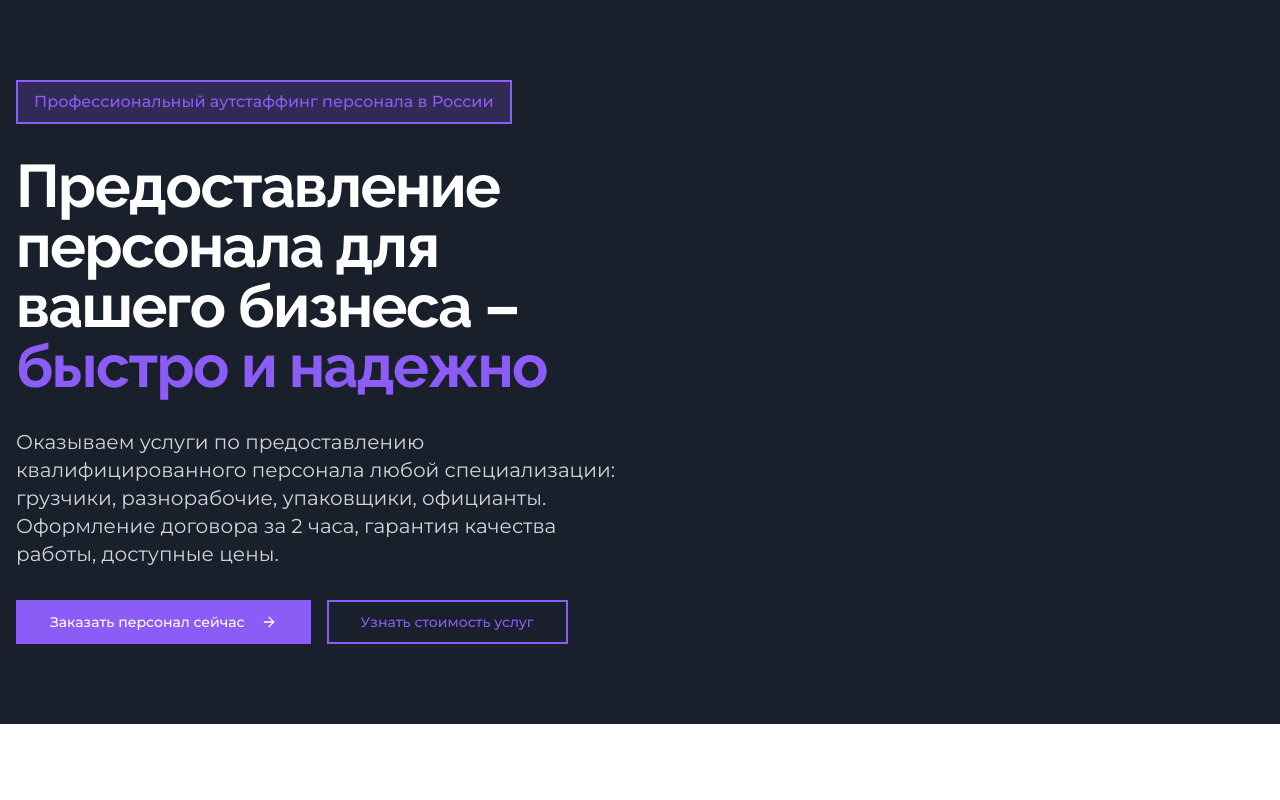
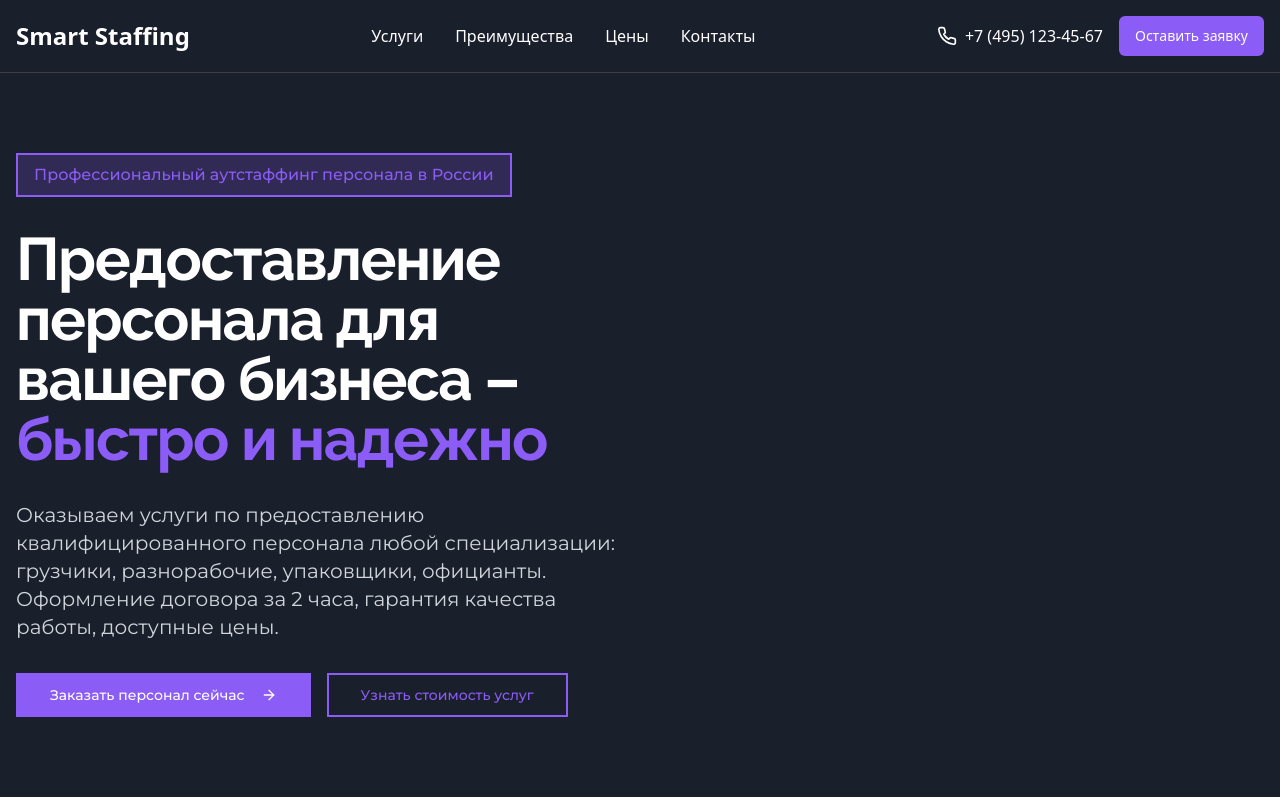
Before and after one commit to anvlasv/smart-staffing-landing, a React (Vite) app: page / in a window 1280 px wide. Shown: the top 800 px of the page. Built offline with nearby package versions, Linux system fonts and the light colour scheme.

Commit message:
Add header and footer
Added header and footer components with logo, contact information, and phone number.

```diff
--- /dev/null
+++ b/src/components/Footer.tsx
@@ -0,0 +1,59 @@
+
+import { Phone, Mail, MapPin } from "lucide-react";
+
+export const Footer = () => {
+  return (
+    <footer className="bg-background py-12 border-t border-muted">
+      <div className="container mx-auto px-4">
+        <div className="grid grid-cols-1 md:grid-cols-3 gap-8">
+          <div>
+            <h3 className="text-2xl font-bold text-foreground mb-4">Smart Staffing</h3>
+            <p className="text-muted-foreground">
+              Профессиональный аутстаффинг персонала в России. Быстро, надежно, выгодно.
+            </p>
+          </div>
+
+          <div>
+            <h4 className="text-lg font-semibold text-foreground mb-4">Контакты</h4>
+            <div className="space-y-3">
+              <a href="tel:+74951234567" className="flex items-center space-x-2 text-muted-foreground hover:text-primary transition-colors">
+                <Phone className="h-5 w-5" />
+                <span>+7 (495) 123-45-67</span>
+              </a>
+              <a href="mailto:info@smartstaffing.ru" className="flex items-center space-x-2 text-muted-foreground hover:text-primary transition-colors">
+                <Mail className="h-5 w-5" />
+                <span>info@smartstaffing.ru</span>
+              </a>
+              <div className="flex items-center space-x-2 text-muted-foreground">
+                <MapPin className="h-5 w-5" />
+                <span>г. Москва, ул. Примерная, д. 1</span>
+              </div>
+            </div>
+          </div>
+
+          <div>
+            <h4 className="text-lg font-semibold text-foreground mb-4">Навигация</h4>
+            <div className="space-y-2">
+              <a href="#services" className="block text-muted-foreground hover:text-primary transition-colors">
+                Услуги
+              </a>
+              <a href="#benefits" className="block text-muted-foreground hover:text-primary transition-colors">
+                Преимущества
+              </a>
+              <a href="#pricing" className="block text-muted-foreground hover:text-primary transition-colors">
+                Цены
+              </a>
+              <a href="#contact" className="block text-muted-foreground hover:text-primary transition-colors">
+                Контакты
+              </a>
+            </div>
+          </div>
+        </div>
+
+        <div className="mt-12 pt-8 border-t border-muted text-center text-muted-foreground">
+          <p>© {new Date().getFullYear()} Smart Staffing. Все права защищены.</p>
+        </div>
+      </div>
+    </footer>
+  );
+};
--- /dev/null
+++ b/src/components/Header.tsx
@@ -0,0 +1,42 @@
+
+import { Phone, Mail } from "lucide-react";
+import { Button } from "./ui/button";
+
+export const Header = () => {
+  return (
+    <header className="bg-background py-4 border-b border-muted">
+      <div className="container mx-auto px-4">
+        <div className="flex items-center justify-between">
+          <div className="flex items-center space-x-2">
+            <span className="text-2xl font-bold text-foreground">Smart Staffing</span>
+          </div>
+
+          <nav className="hidden md:flex items-center space-x-8">
+            <a href="#services" className="text-foreground hover:text-primary transition-colors">
+              Услуги
+            </a>
+            <a href="#benefits" className="text-foreground hover:text-primary transition-colors">
+              Преимущества
+            </a>
+            <a href="#pricing" className="text-foreground hover:text-primary transition-colors">
+              Цены
+            </a>
+            <a href="#contact" className="text-foreground hover:text-primary transition-colors">
+              Контакты
+            </a>
+          </nav>
+
+          <div className="flex items-center space-x-4">
+            <a href="tel:+74951234567" className="flex items-center space-x-2 text-foreground hover:text-primary transition-colors">
+              <Phone className="h-5 w-5" />
+              <span className="hidden md:inline">+7 (495) 123-45-67</span>
+            </a>
+            <Button asChild>
+              <a href="#contact">Оставить заявку</a>
+            </Button>
+          </div>
+        </div>
+      </div>
+    </header>
+  );
+};
--- a/src/pages/Index.tsx
+++ b/src/pages/Index.tsx
@@ -4,15 +4,21 @@ import { ServicesSection } from "@/components/ServicesSection";
 import { PricingSection } from "@/components/PricingSection";
 import { BenefitsSection } from "@/components/BenefitsSection";
 import { ContactForm } from "@/components/ContactForm";
+import { Header } from "@/components/Header";
+import { Footer } from "@/components/Footer";
 
 const Index = () => {
   return (
     <div className="min-h-screen bg-white">
-      <HeroSection />
-      <ServicesSection />
-      <BenefitsSection />
-      <PricingSection />
-      <ContactForm />
+      <Header />
+      <main>
+        <HeroSection />
+        <ServicesSection />
+        <BenefitsSection />
+        <PricingSection />
+        <ContactForm />
+      </main>
+      <Footer />
     </div>
   );
 };
```
